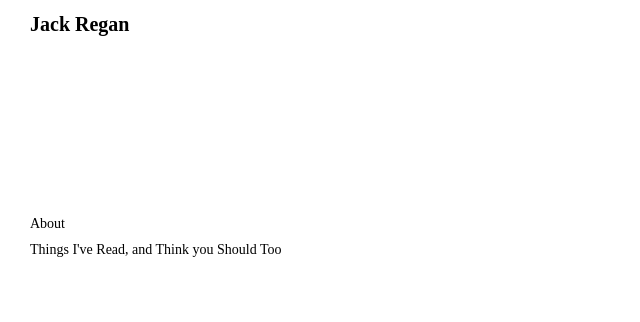
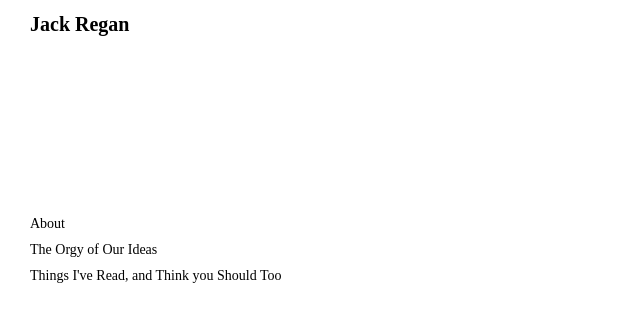
Before and after one commit to jackregan10/blog, a plain HTML site: page index.html in a window 1280 px wide. Shown: the whole page, without its empty margins (0-640 px from the left). Drawn offline with Linux system fonts and the light colour scheme.

Commit message:
UPDATE: add new stories

```diff
--- a/index.html
+++ b/index.html
@@ -13,6 +13,7 @@
       <h2>Jack Regan</h2>
       <div class="nav-list" role="list">
         <a href="#" role="listitem" data-file="assets/about.txt" class="nav-link">About</a>
+        <a href="#" role="listitem" data-file="assets/the-orgy-of-our-ideas.txt" class="nav-link">The Orgy of Our Ideas</a>
         <a href="#" role="listitem" data-file="assets/things-ive-read.txt" class="nav-link">Things I've Read, and Think you Should Too</a>
       </div>
     </nav>
```
Also changed, not shown: assets/things-ive-read.txt.
